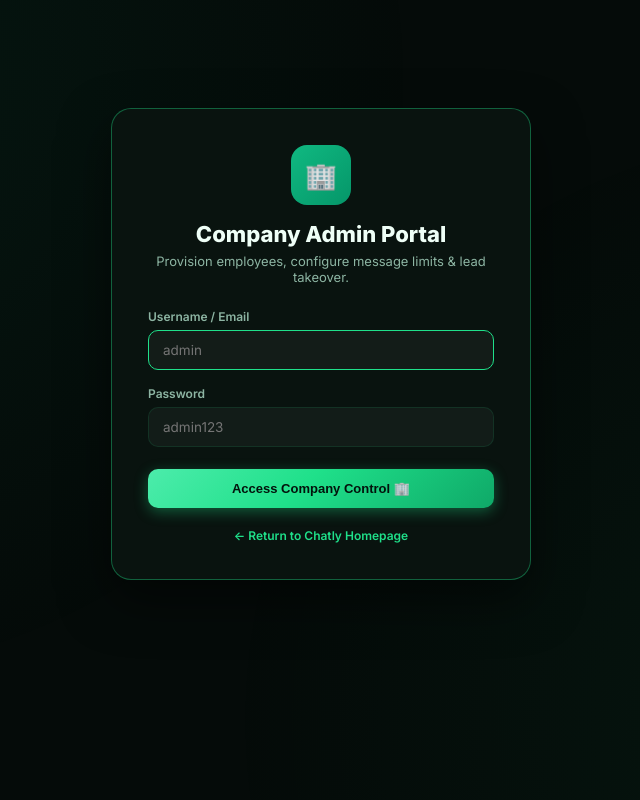
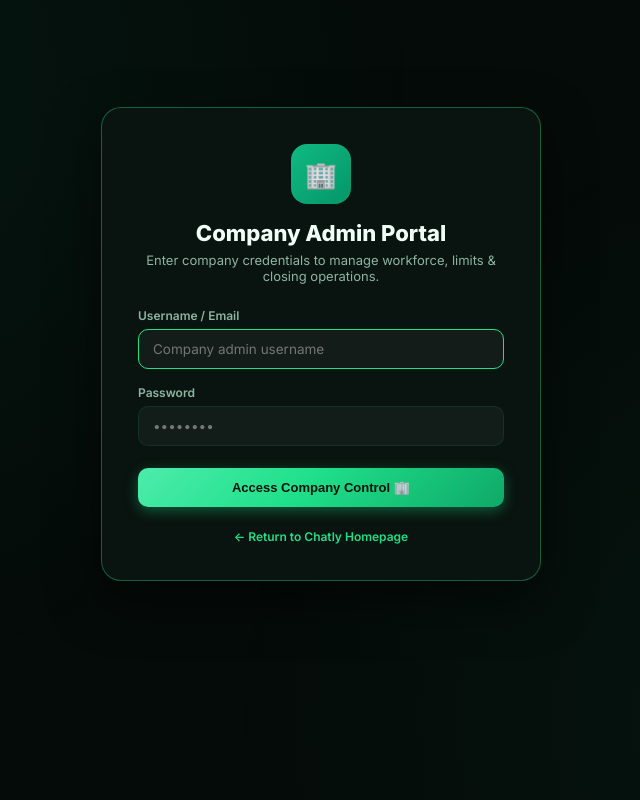
Before and after one commit to TriggeredFox69/Omnidesk, a PHP site: page /status/cc.php in a window 1280 px wide. Shown: the whole page, without its empty margins (319-959 px from the left). Run offline with PHP 8.4, Linux system fonts and the light colour scheme.

Commit message:
feat(auth): require credentials on /cc and /ss login gates and prevent auto-opening dashboard

```diff
--- a/admin.php
+++ b/admin.php
@@ -23,12 +23,12 @@ if (session_status() === PHP_SESSION_NONE) {
 }
 
 $currentUser = $_SESSION['omnidesk_user'] ?? null;
-$isAdmin = ($currentUser && in_array(($currentUser['role'] ?? ''), ['admin', 'superadmin'], true));
-
-// Allow explicit forced login form via ?login=1 or ?switch=1
-if (isset($_GET['login']) || isset($_GET['switch'])) {
-    $isAdmin = false;
-}
+$isLoggedInAdmin = ($currentUser && in_array(($currentUser['role'] ?? ''), ['admin', 'superadmin'], true));
+
+// Only show the administrative portal if the user is authenticated AND explicitly viewing portal (?portal=1 or ?dashboard=1)
+// Direct visits to /cc or cc.php or admin.php without ?portal=1 will ALWAYS present the Company Admin Login form
+$isPortalView = (isset($_GET['portal']) || isset($_GET['dashboard']));
+$isAdmin = ($isLoggedInAdmin && $isPortalView && !isset($_GET['login']) && !isset($_GET['switch']));
 
 // Logout action
 if (isset($_GET['action']) && $_GET['action'] === 'logout') {
@@ -37,8 +37,8 @@ if (isset($_GET['action']) && $_GET['action'] === 'logout') {
         $params = session_get_cookie_params();
         setcookie(session_name(), '', time() - 42000, $params["path"], $params["domain"], $params["secure"], $params["httponly"]);
     }
-    session_destroy();
-    header('Location: ?');
+    @session_destroy();
+    header('Location: /cc');
     exit;
 }
 
@@ -454,27 +454,40 @@ if (!$activeCompany && ($companyId === 'COMP-004' || $companyId === 'metalink'))
 
 <?php if (!$isAdmin): ?>
   <!-- COMPANY ADMIN LOGIN GATE -->
-  <div style="min-height: 80vh; display: flex; align-items: center; justify-content: center;">
-    <div style="width: 100%; max-width: 420px; background: var(--bg-surface); border: 1px solid var(--border-accent); border-radius: 20px; padding: 36px; box-shadow: 0 20px 50px rgba(0,0,0,0.5); text-align: center;">
+  <div style="min-height: 80vh; display: flex; align-items: center; justify-content: center; padding: 20px;">
+    <div style="width: 100%; max-width: 440px; background: var(--bg-surface); border: 1px solid var(--border-accent); border-radius: 20px; padding: 36px; box-shadow: 0 20px 50px rgba(0,0,0,0.5); text-align: center;">
       <div style="width: 60px; height: 60px; border-radius: 16px; background: linear-gradient(135deg, #10b981, #059669); margin: 0 auto 16px; display: flex; align-items: center; justify-content: center; font-size: 26px;">🏢</div>
       <h2 style="font-size: 22px; font-weight: 800; margin-bottom: 6px;">Company Admin Portal</h2>
-      <p style="font-size: 13px; color: var(--text-secondary); margin-bottom: 24px;">Provision employees, configure message limits & lead takeover.</p>
+      <p style="font-size: 13px; color: var(--text-secondary); margin-bottom: 24px;">Enter company credentials to manage workforce, limits & closing operations.</p>
+
+      <?php if ($isLoggedInAdmin): ?>
+        <div style="background: rgba(16, 185, 129, 0.1); border: 1px solid rgba(16, 185, 129, 0.3); border-radius: 12px; padding: 14px; margin-bottom: 22px; text-align: left; font-size: 12.5px;">
+          <div style="color: #34d399; font-weight: 700; margin-bottom: 4px;">⚡ Active Session Detected</div>
+          <div style="color: var(--text-secondary); margin-bottom: 12px;">
+            Currently signed in as <strong><?php echo htmlspecialchars($currentUser['name'] ?? $currentUser['username']); ?></strong> (<?php echo htmlspecialchars($activeCompany['name'] ?? 'Company'); ?>).
+          </div>
+          <div style="display: flex; gap: 8px;">
+            <a href="?portal=1&company_id=<?php echo urlencode($currentUser['company_id'] ?? 'COMP-001'); ?>" class="btn btn-emerald" style="padding: 7px 14px; font-size: 12px; text-decoration: none; border-radius: 8px; flex: 1; justify-content: center;">Continue to Dashboard &rarr;</a>
+            <a href="?action=logout" class="btn btn-secondary" style="padding: 7px 12px; font-size: 12px; text-decoration: none; border-radius: 8px; color: #ef4444;">Sign Out</a>
+          </div>
+        </div>
+      <?php endif; ?>
 
       <form id="adminLoginForm" onsubmit="handleAdminLogin(event)">
         <div class="form-group" style="text-align: left;">
           <label class="form-label">Username / Email</label>
-          <input type="text" id="aUsername" class="form-control" placeholder="admin" required autofocus>
+          <input type="text" id="aUsername" class="form-control" placeholder="Company admin username" required autofocus>
         </div>
         <div class="form-group" style="text-align: left; margin-bottom: 22px;">
           <label class="form-label">Password</label>
-          <input type="password" id="aPassword" class="form-control" placeholder="admin123" required>
+          <input type="password" id="aPassword" class="form-control" placeholder="••••••••" required>
         </div>
         <div id="loginError" style="display: none; padding: 10px; border-radius: 8px; background: rgba(244, 63, 94, 0.15); border: 1px solid rgba(244, 63, 94, 0.3); color: #fb7185; font-size: 12.5px; margin-bottom: 14px;"></div>
-        <button type="submit" id="adminLoginBtn" class="btn btn-emerald" style="width: 100%; justify-content: center; padding: 12px;">
+        <button type="submit" id="adminLoginBtn" class="btn btn-emerald" style="width: 100%; justify-content: center; padding: 12px; font-weight: 700;">
           Access Company Control 🏢
         </button>
       </form>
-      <div style="margin-top: 20px; font-size: 12px; color: var(--text-secondary);">
+      <div style="margin-top: 22px; font-size: 12px; color: var(--text-secondary);">
         <a href="/" style="color: var(--accent-emerald); text-decoration: none; font-weight: 600;">&larr; Return to Chatly Homepage</a>
       </div>
     </div>
@@ -484,11 +497,11 @@ if (!$activeCompany && ($companyId === 'COMP-004' || $companyId === 'metalink'))
   <!-- EXECUTIVE COMPANY ADMIN DASHBOARD -->
   <header class="top-bar">
     <div class="brand-section" style="display:flex; align-items:center; gap:12px;">
-      <a href="index.php?company_id=<?php echo urlencode($activeCompany['id']); ?>" title="Chatly Sales Desk" style="display:flex; align-items:center; text-decoration:none;">
+      <a href="/" title="Chatly Homepage" style="display:flex; align-items:center; text-decoration:none;">
         <img src="assets/images/chatly-logo.png" alt="Chatly" class="chatly-logo chatly-logo--dark"><img src="assets/images/chatly-logo-light.png" alt="Chatly" class="chatly-logo chatly-logo--light">
       </a>
       <div style="height:28px; width:1px; background:rgba(255,255,255,0.15); margin:0 2px;"></div>
-      <a href="?company_id=<?php echo urlencode($activeCompany['id']); ?>" style="display:flex; align-items:center; gap:12px; text-decoration:none; color:inherit;" title="Refresh Company Admin Portal">
+      <a href="?portal=1&company_id=<?php echo urlencode($activeCompany['id']); ?>" style="display:flex; align-items:center; gap:12px; text-decoration:none; color:inherit;" title="Refresh Company Admin Portal">
         <img id="adminCompLogo" src="<?php echo htmlspecialchars($activeCompany['logo'] ?? 'assets/images/metalink-logo.webp'); ?>" alt="Company Logo" class="company-logo">
         <div class="company-info">
           <div class="company-name-row">
@@ -516,7 +529,7 @@ if (!$activeCompany && ($companyId === 'COMP-004' || $companyId === 'metalink'))
       <button class="btn btn-secondary" onclick="toggleTheme()">
         <span>🌓</span>
       </button>
-      <a href="?switch=1" class="btn btn-secondary" style="font-size:12px;" title="Switch Company Account">
+      <a href="/cc" class="btn btn-secondary" style="font-size:12px;" title="Switch Company Account">
         <span>🔄</span> Switch
       </a>
       <a href="?action=logout" class="btn btn-danger">
@@ -1641,7 +1654,7 @@ async function handleAdminLogin(e) {
     const data = await res.json();
     if (data.success && (data.user.role === 'admin' || data.user.role === 'superadmin')) {
       const compId = data.user.company_id || 'COMP-001';
-      window.location.href = '?company_id=' + encodeURIComponent(compId);
+      window.location.href = '?portal=1&company_id=' + encodeURIComponent(compId);
     } else {
       if (errBox) {
         errBox.textContent = data.error || 'Access Denied: Company Administrator privileges required.';
```
Also changed, not shown: bridge/local.js (+6 -6 lines), login.php (+5 -5 lines), sadmin.php (+24 -11 lines).
